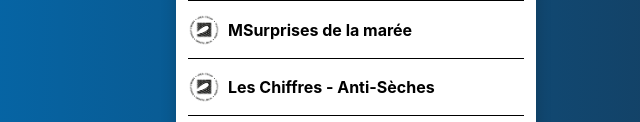
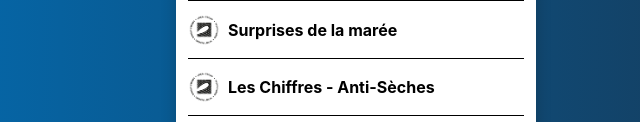
Before and after one commit to surfriderGL35/surfriderGL35.github.io, a plain HTML site: page share_SFE.html in a window 1280 px wide. Shown: the part 678-800 px from the top of the page, 284-924 px from the left. Drawn offline with Linux system fonts and the light colour scheme; a script that the page names is missing.

```diff
--- a/share_SFE.html
+++ b/share_SFE.html
@@ -270,7 +270,7 @@
 
         <a href="https://surfriderGL35.github.io/docs/Surprises_de_la_maree.pdf" style="display: flex; align-items: center; text-decoration: none; color: inherit; padding: 0.2rem 0; border-bottom: 1px solid black;">
 		    <img src="images/CHAPTER_logo_black_RGB_black.png" alt="Surprises_de_la_maree.pdf" style="width: 32px; height: 50px; margin-right: 8px; object-fit: contain;">
-		    <strong>MSurprises de la marée</strong>
+		    <strong>Surprises de la marée</strong>
 		</a>
 
         <a href="https://surfriderGL35.github.io/docs/Anti_seches_SFE56.pdf" style="display: flex; align-items: center; text-decoration: none; color: inherit; padding: 0.2rem 0; border-bottom: 1px solid black;">
```
